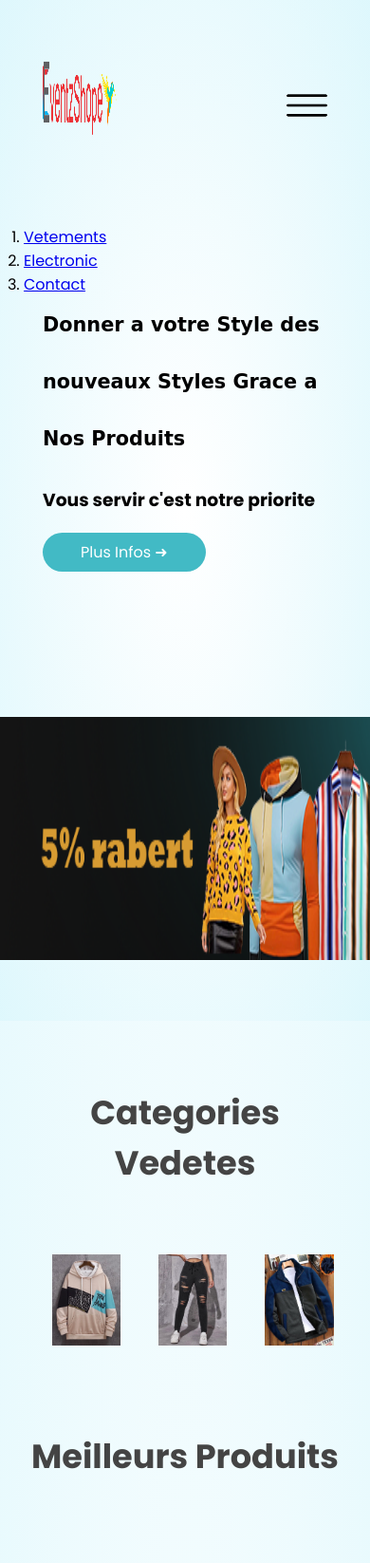
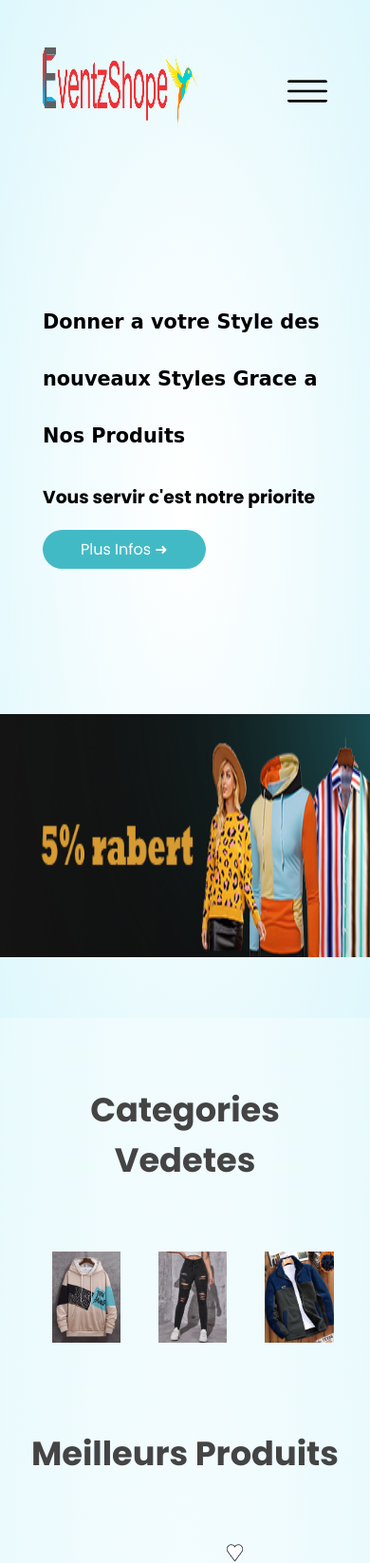
Before and after one commit to eventzshope/marceille.github.io, a PHP site: page / in a window 390 px wide. Shown: the top 1646 px of the page at 95% size. Run offline with PHP 8.4, Linux system fonts and the light colour scheme.

Commit message:
Update style.css

```diff
--- a/style.css
+++ b/style.css
@@ -33,7 +33,7 @@ nav ul{
 }
 nav li{
     display: inline-block;
-    margin-right: 105px;
+    margin-right: 40px;
 }
 nav ul li a{
 text-decoration: none;
@@ -69,8 +69,7 @@ nav a:hover{
     transform: translateY(5px);
 }
 .buy img{
-    padding-top:10px;
-    width: 80%;
+    width: 1%;
     height: 1em;
 }
 .buy a{
@@ -196,6 +195,10 @@ transform: translateY(-13px);
 }
 
 /* all hidden */
+.olmenu{
+  visibility: hidden;
+
+}
 #menu{
   visibility: hidden;
 }
@@ -268,30 +271,31 @@ footer h5{
 
 /* all reponsive */
 /* responsive button */
+
+
 @media screen and (max-width:840px){
   .navbar{
     background-color:transparent;
   }
-    .logo{
-    width: 100%;
+  .logo{
+    width: 30%;
   }
   .logo img{
-    width: 100%;
+    width: 200%;
     height: 10em;
+
   }
     #menu{
         visibility: visible;
         height: 1em;
-        margin-top: 40px;
-    }
-    .buy img{
-        width:80%;
-        height:1.3em:
+        margin-top: -50px;
     }
     .rows .col-3 img{
         width: 33%;
     }
     #menu img{
+      visibility: visible;
+      height: 2em;
         width: 20%;
         margin-top: 85px;
         float: right;
@@ -322,40 +326,50 @@ footer h5{
      width: 100%;
      padding: 0%;
    }
-   /* menu hover */
-   #menu img{
-       visibility: visible;
-       height: 2em;
+   /* menu click event */
 
-   }
-
-   #menu:hover .ol-menu{
-       margin-top: 120px;
-       background-color:  #42bac5;;
-       height: 150px;
-   }
-
-   .ol-menu{
-      position:absolute;
-       overflow:hidden;
-       height: 0px;
-      transition: 3s all;
-       margin-top: 200px;
-      padding-left: 13px;
+  .olmenu{
+    background-color: rgb(175, 137, 79);
+    visibility: hidden;
+    text-align: center;
+    margin-top: -90px;
   }
-   .ol-menu ol li{
-     margin-right: 40px;
-      padding-bottom:5px;
-      padding-top: 15px;
-      list-style: none;
+  .olmenu li{
+    list-style: none;
+    padding-top: 20px;
+    padding-bottom: 20px;
+    font-family:Verdana, Geneva, Tahoma, sans-serif;
+    font-size: 20px;
+    font-weight: bolder;
   }
-   .ol-menu ol li a{
-      padding-left: -10px;
-      text-decoration: none;
-      color: black;
+  .olmenu li a{
+    text-decoration: none;
+    color: black;
+    font-weight: 3em;
+  }
+  .olmenu li a:hover{
+    border-bottom:  1px solid black;
+  }
+.vue{
+    visibility: visible;
+    background-color: rgb(95, 158, 160);
+   animation: men 1s ease-out;
   }
 
-  .contact-box{
+
+
+/* fin event*/
+
+.col-4 .coeur{
+  width: 15%;
+  height: 1.7em;
+  cursor: pointer;
+  float: right;
+  margin-left: 10px;
+
+}
+
+.contact-box{
     grid-template-columns: 1fr;
 }
 .left{
@@ -376,8 +390,8 @@ footer h5{
 .pub4{
   animation: pubb4 20s ease-out infinite forwards;
 }
+}
 
-}
 
 
 
@@ -890,3 +904,65 @@ textarea.input {
     visibility: visible;
   }
 }
+
+
+
+
+
+
+
+@keyframes men{
+  from{
+    opacity: 0;
+    transform: translateX(100px);
+  }
+
+  to{
+    opacity: 1;
+    transform: translateX(0px);
+  }
+}
+
+@keyframes nam{
+  from{
+    opacity: 0;
+    transform: translateX(-100px);
+  }
+
+  to{
+    opacity: 0;
+    transform: translateX(0px);
+  }
+}
+
+
+.col-4 #coeur1{
+  margin-right: -120px;
+}
+.col-4 .coeur{
+  width: 15%;
+  height: 1.7em;
+  float: right;
+  margin-right: 20px;
+  cursor: pointer;
+
+}
+.col-4 .coeur1{
+  visibility: hidden;
+  width: 20%;
+  height: 2.7em;
+  float: right;
+  margin-right:-40px;
+  cursor: pointer;
+  margin-top: -6px;
+
+}
+.col-4 .nn{
+  visibility: visible;
+
+
+}
+.col-4 .nm{
+  visibility: hidden ;
+
+}
```
